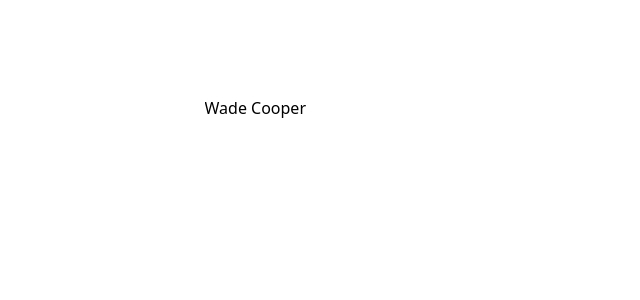
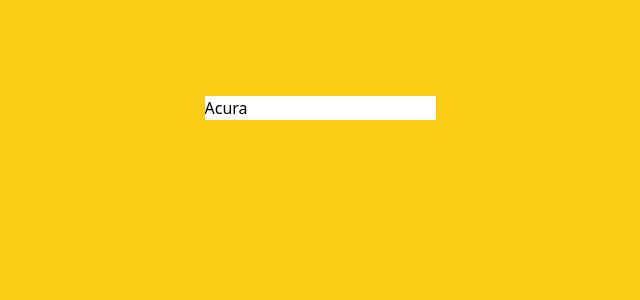
Before and after one commit to JoseOgam/Next20, a Next.js app in the folder headless/: page / in a window 1280 px wide. Shown: the top 300 px of the page, without its empty margins (320-960 px from the left). Built offline with nearby package versions, Linux system fonts and the light colour scheme.

Commit message:
configured headless ui

```diff
--- a/headless/app/layout.tsx
+++ b/headless/app/layout.tsx
@@ -16,7 +16,7 @@ export default function RootLayout({
 }) {
   return (
     <html lang="en">
-      <body className="">{children}</body>
+      <body className="bg-yellow-400">{children}</body>
     </html>
   );
 }
--- a/headless/components/Demo.tsx
+++ b/headless/components/Demo.tsx
@@ -1,31 +1,31 @@
 "use client";
 import React, { Fragment, useState } from "react";
-import { people } from "@/constants";
+import { manufacturers } from "@/constants";
 import { Combobox } from "@headlessui/react";
 
 const Demo = () => {
-  const [selectedPerson, setSelectedPerson] = useState(people[0]);
+  const [selectedPerson, setSelectedPerson] = useState(manufacturers[0]);
   const [query, setQuery] = useState("");
 
   const filteredPeople =
     query === ""
-      ? people
-      : people.filter((person) => {
-          return person.toLocaleLowerCase().includes(query.toLocaleLowerCase()); // Fix the variable name here
+      ? manufacturers
+      : manufacturers.filter((car) => {
+          return car.toLocaleLowerCase().includes(query.toLocaleLowerCase()); // Fix the variable name here
         });
   return (
     <Combobox value={selectedPerson} onChange={setSelectedPerson}>
       <Combobox.Input onChange={(event) => setQuery(event.target.value)} />
       <Combobox.Options>
-        {filteredPeople.map((person) => (
-          <Combobox.Option key={person} value={person} as={Fragment}>
+        {filteredPeople.map((car) => (
+          <Combobox.Option key={car} value={car} as={Fragment}>
             {({ active }) => (
               <li
                 className={`${
                   active ? "bg-blue-500 text-white" : "bg-white text-black"
                 }`}
               >
-                {person}
+                {car}
               </li>
             )}
           </Combobox.Option>
--- a/headless/constants/index.ts
+++ b/headless/constants/index.ts
@@ -6,3 +6,105 @@ export const people = [
   "Benedict Kessler",
   "Katelyn Rohan",
 ];
+
+export const manufacturers = [
+  "Acura",
+  "Alfa Romeo",
+  "Aston Martin",
+  "Audi",
+  "Bentley",
+  "BMW",
+  "Buick",
+  "Cadillac",
+  "Chevrolet",
+  "Chrysler",
+  "Citroen",
+  "Dodge",
+  "Ferrari",
+  "Fiat",
+  "Ford",
+  "GMC",
+  "Honda",
+  "Hyundai",
+  "Infiniti",
+  "Jaguar",
+  "Jeep",
+  "Kia",
+  "Lamborghini",
+  "Land Rover",
+  "Lexus",
+  "Lincoln",
+  "Maserati",
+  "Mazda",
+  "McLaren",
+  "Mercedes-Benz",
+  "MINI",
+  "Mitsubishi",
+  "Nissan",
+  "Porsche",
+  "Ram",
+  "Rolls-Royce",
+  "Subaru",
+  "Tesla",
+  "Toyota",
+  "Volkswagen",
+  "Volvo",
+];
+
+export const yearsOfProduction = [
+  { title: "Year", value: "" },
+  { title: "2015", value: "2015" },
+  { title: "2016", value: "2016" },
+  { title: "2017", value: "2017" },
+  { title: "2018", value: "2018" },
+  { title: "2019", value: "2019" },
+  { title: "2020", value: "2020" },
+  { title: "2021", value: "2021" },
+  { title: "2022", value: "2022" },
+  { title: "2023", value: "2023" },
+];
+
+export const fuels = [
+  {
+    title: "Fuel",
+    value: "petrol",
+  },
+  {
+    title: "Gas",
+    value: "Gas",
+  },
+  {
+    title: "Electricity",
+    value: "Electricity",
+  },
+];
+
+export const footerLinks = [
+  {
+    title: "About",
+    links: [
+      { title: "How it works", url: "/" },
+      { title: "Featured", url: "/" },
+      { title: "Partnership", url: "/" },
+      { title: "Bussiness Relation", url: "/" },
+    ],
+  },
+  {
+    title: "Company",
+    links: [
+      { title: "Events", url: "/" },
+      { title: "Blog", url: "/" },
+      { title: "Podcast", url: "/" },
+      { title: "Invite a friend", url: "/" },
+    ],
+  },
+  {
+    title: "Socials",
+    links: [
+      { title: "Discord", url: "/" },
+      { title: "Instagram", url: "/" },
+      { title: "Twitter", url: "/" },
+      { title: "Facebook", url: "/" },
+    ],
+  },
+];
```
